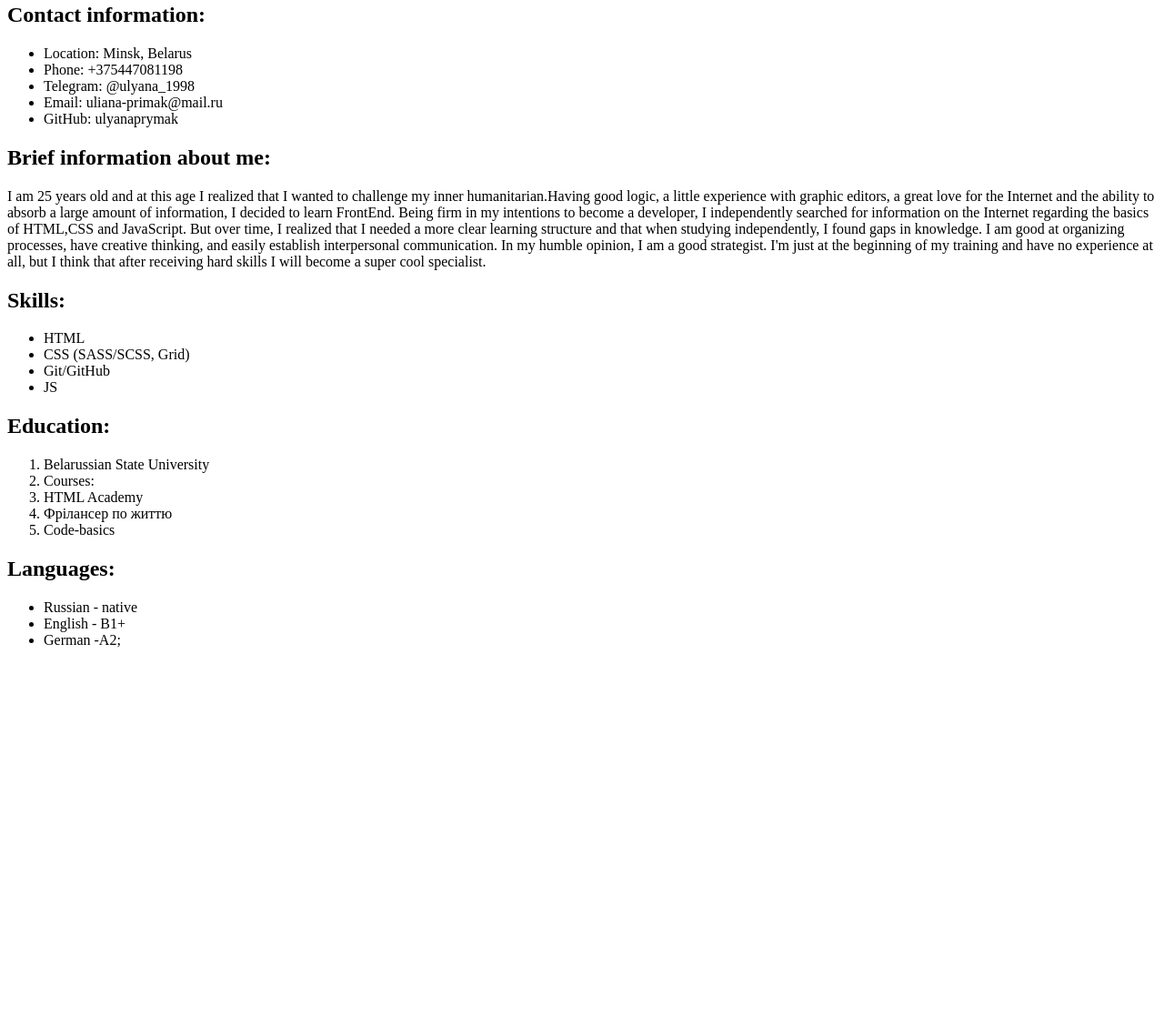
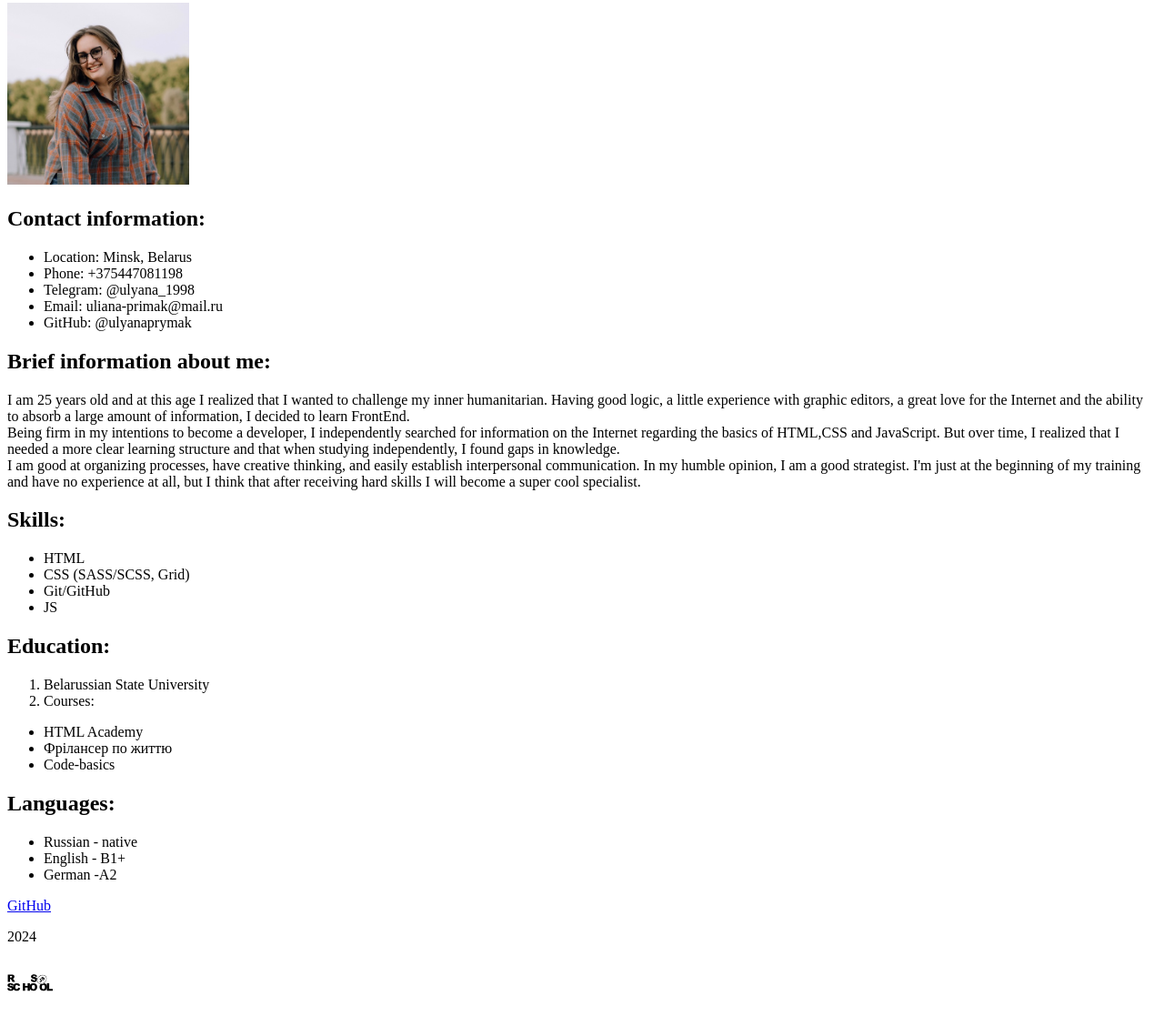
Before and after one commit to ulyanaprymak/rsschool-cv, a plain HTML site: page index.html in a window 1280 px wide. Shown: the part 77-1194 px from the top of the page at 91% size. Before the commit the page ends 806 px from the top, so only its background shows below. Drawn offline with Linux system fonts and the light colour scheme.

Commit message:
feat: add basic page and links, add folder image

```diff
--- a/index.html
+++ b/index.html
@@ -6,40 +6,54 @@
     <title>My first CV</title>
   </head>
   <body>
-    <h1>Ulyana Prymak</h1>
-    <h2>Contact information:</h2>
+    <header>
+      <h1>Ulyana Prymak</h1>
+      <img class="image" src="images/main photo.jpg" width="200" height="200" alt="My account photo">
+     </header>
+     <main>
+    <h2 class="main_title">Contact information:</h2>
     <ul>
       <li>Location: Minsk, Belarus</li>
       <li>Phone: +375447081198</li>
       <li>Telegram: @ulyana_1998</li>
       <li>Email: uliana-primak@mail.ru</li>
-      <li>GitHub: ulyanaprymak</li>
+      <li>GitHub: @ulyanaprymak</li>
     </ul>
-    <h2>Brief information about me:</h2>
-    <p>I am 25 years old and at this age I realized that I wanted to challenge my inner humanitarian.Having good logic, a little experience with graphic editors, a great love for the Internet and the ability to absorb a large amount of information, I decided to learn FrontEnd. Being firm in my intentions to become a developer, I independently searched for information on the Internet regarding the basics of HTML,CSS and JavaScript. But over time, I realized that I needed a more clear learning structure and that when studying independently, I found gaps in knowledge. I am good at organizing processes, have creative thinking, and easily establish interpersonal communication. In my humble opinion, I am a good strategist.
-        I'm just at the beginning of my training and have no experience at all, but I think that after receiving hard skills I will become a super cool specialist.
+    <h2 class="main_title">Brief information about me:</h2>
+    <p>I am 25 years old and at this age I realized that I wanted to challenge my inner humanitarian. Having good logic, a little experience with graphic editors, a great love for the Internet and the ability to absorb a large amount of information, I decided to learn FrontEnd.<br> Being firm in my intentions to become a developer, I independently searched for information on the Internet regarding the basics of HTML,CSS and JavaScript.
+      But over time, I realized that I needed a more clear learning structure and that when studying independently, I found gaps in knowledge. <br> I am good at organizing processes, have creative thinking, and easily establish interpersonal communication. In my humble opinion, I am a good strategist.
+      I'm just at the beginning of my training and have no experience at all, but I think that after receiving hard skills I will become a super cool specialist.
     </p>
-        <h2>Skills:</h2>
+        <h2 class="main_title">Skills:</h2>
         <ul>
             <li>HTML</li>
             <li>CSS (SASS/SCSS, Grid)</li>
             <li>Git/GitHub</li>
             <li>JS</li>
         </ul>
-        <h2>Education:</h2>
+        <h2 class="main_title">Education:</h2>
         <ol>
             <li>Belarussian State University</li>
-            <li>Courses:
+            <li>Courses:</li>
+          </ol>
+            <ul>
                 <li>HTML Academy</li>
                 <li>Фрілансер по життю</li>
                 <li>Code-basics</li>
-            </li>
-        </ol>
-        <h2>Languages:</h2>
+              </ul>
+        <h2 class="main_title">Languages:</h2>
         <ul>
             <li>Russian - native</li>
             <li>English - B1+</li>
-            <li> German -A2;</li>
+            <li> German -A2</li>
         </ul>
+      </main>
+      <footer>
+       <a href="http://github.com/ulyanaprymak">GitHub</a>
+       <p>2024</p>
+       <a href="http://rs.school/courses/javascript-ru">
+       <img class="logo" src="images/rs-school-logo.svg" width="50" height="50" alt="rs-school-logo">
+      </a>
+      </footer>
   </body>
 </html>
```
Also changed, not shown: images/main photo.jpg (added), images/rs-school-logo.svg (added).
